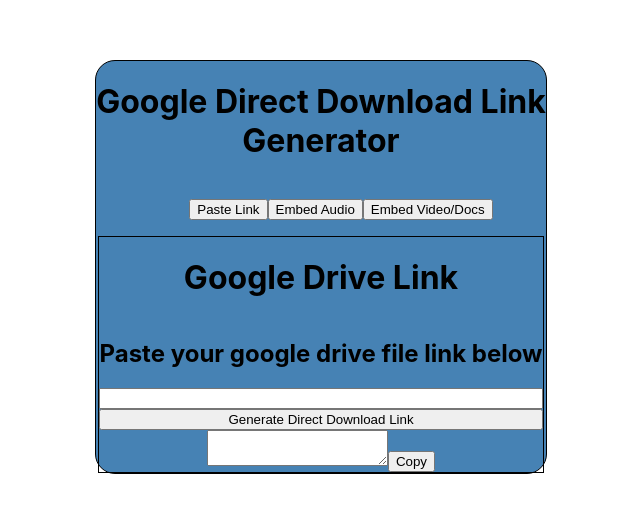
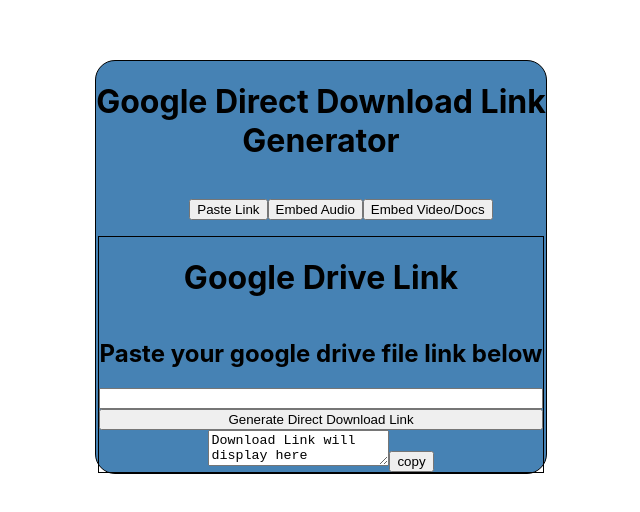
Before and after one commit to jleviharris/googleDriveDownloadLinkDay8, a React (Create React App) app: page / in a window 1280 px wide. Shown: the part 196-708 px from the top of the page, without its empty margins (319-959 px from the left). Built offline with nearby package versions, Linux system fonts and the light colour scheme.

Commit message:
PasteLink page functionality complete

```diff
--- a/src/App.js
+++ b/src/App.js
@@ -5,13 +5,9 @@
 import EmbedVideo from "./Components/EmbedVideo";
 
 function App() {
-  const [text, setText] = useState("25%OFF");
-  const [status, setStatus] = useState("Copy");
 
-  const textChange = (e) => {
-    setText(e.target.value);
-    setStatus("Copy");
-  };
+  // const [status, setStatus] = useState("Copy");
+
 
   return (
     <div className="App">
--- a/src/Components/PasteLink.js
+++ b/src/Components/PasteLink.js
@@ -1,17 +1,47 @@
-import React from "react";
+import React, { useState } from "react";
 
 const PasteLink = ({}) => {
+  const [gLink, setGLink] = useState("");
+  const [dLink, setDLink] = useState("Download Link will display here");
+  const [status, setStatus] = useState("copy");
+
+  const generateLink = (e) => {
+    e.preventDefault();
+    const confirmLink = gLink.includes("https://drive.google.com/file/d/");
+    if (confirmLink) {
+      const tempDLink = gLink
+        .replace(
+          "https://drive.google.com/file/d/",
+          "https://drive.google.com/uc?export=download&id="
+        )
+        .replace("/view?usp=sharing", "");
+      setDLink(tempDLink);
+    } else alert("Please enter a google link");
+  };
+  const textChange = (e) => {
+    setGLink(e.target.value);
+  };
+
   return (
     <div className="pasteLink">
       {" "}
       <h1>Google Drive Link</h1>
       <h2>Paste your google drive file link below</h2>
-      <input type="text"></input>
-      <button>Generate Direct Download Link</button>
+      <input value={gLink} onChange={(e) => textChange(e)}></input>
+      <button onClick={generateLink}>Generate Direct Download Link</button>
       <div>
         {" "}
-        <textarea></textarea>
-        <button>Copy</button>
+        <textarea readOnly value={dLink}></textarea>
+        <button
+          className="bttn"
+          onClick={(e) => {
+            navigator.clipboard.writeText(dLink);
+            e.preventDefault();
+            setStatus("Copied");
+          }}
+        >
+          {status}
+        </button>
       </div>
     </div>
   );
```
